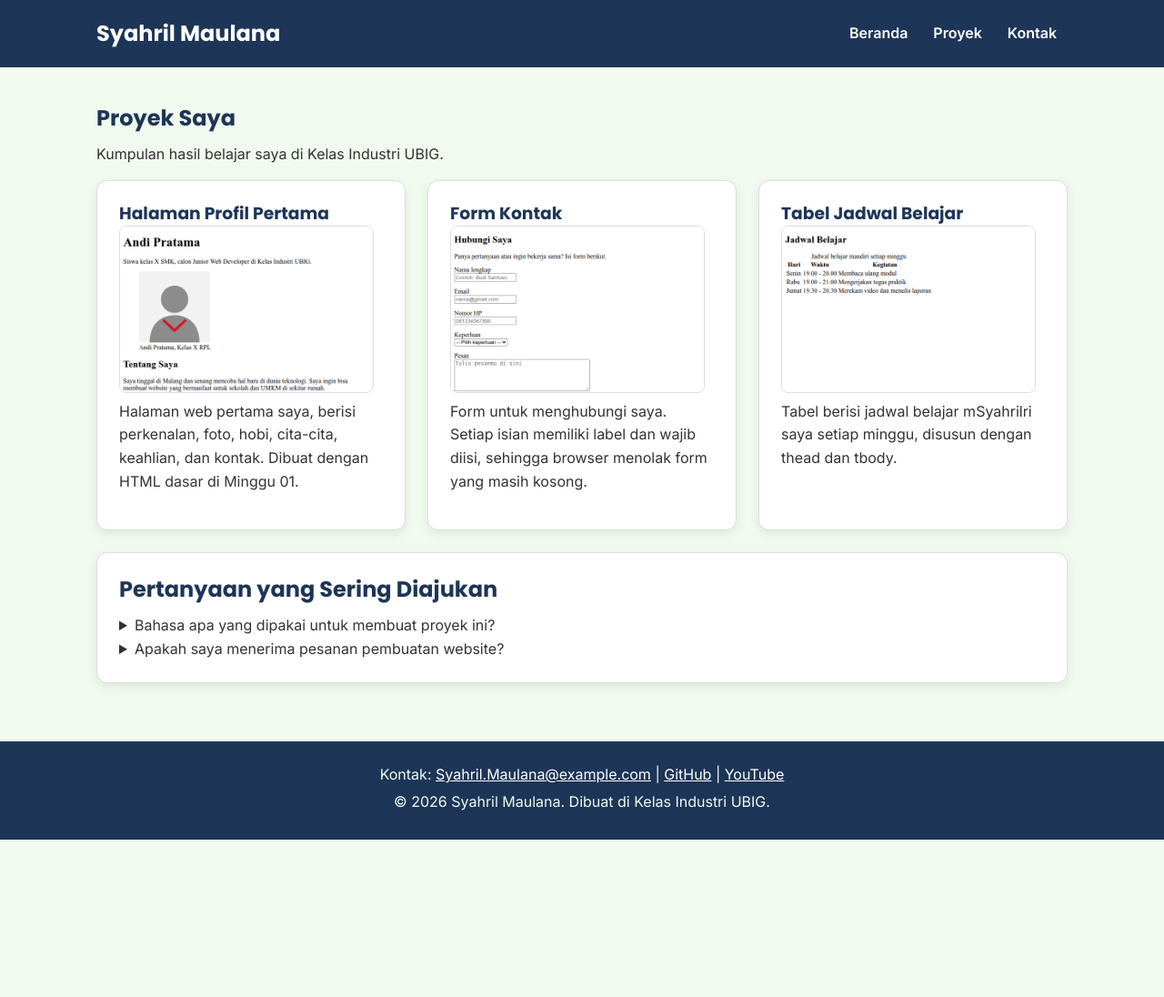
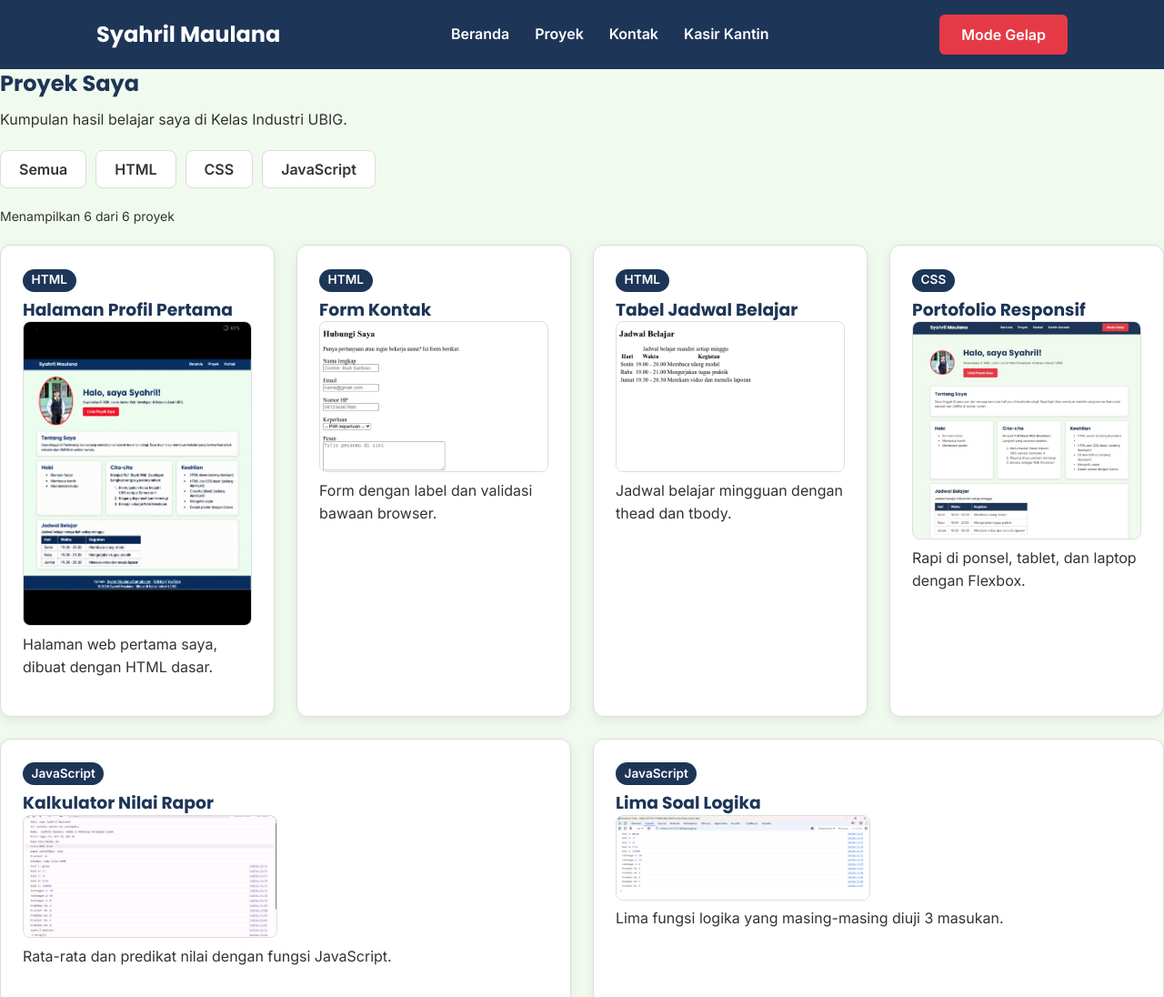
Before and after one commit to Ariiill/portofolio-aril2, a plain HTML site: page proyek.html in a window 1280 px wide. Shown: the top 1096 px of the page at 91% size. Before the commit the page ends 923 px from the top, so only its background shows below. Drawn offline with Linux system fonts and the light colour scheme.

Commit message:
kenaikan proyek

```diff
--- a/css/style.css
+++ b/css/style.css
@@ -1,4 +1,4 @@
-/* Gaya portofolio Syahril Maulana
+/* Gaya portofolio FadliAlfiyansyah
    Palet: #1D3557 (utama), #E63946 (aksen), #F1FAEE (latar)
    Huruf: Poppins (judul), Inter (isi)
    Tata letak: mobile first, titik ubah 768px (tablet) dan 1024px (laptop) */
@@ -14,18 +14,31 @@ img {
   height: auto;
 }
 
+
 /* 2. Dasar halaman: warna dan huruf */
+
+:root {
+  --warna-utama: #1D3557;
+  --warna-judul: #1D3557;
+  --warna-tautan: #E63946;
+  --warna-latar: #F1FAEE;
+  --warna-teks: #333333;
+  --warna-kartu: #FFFFFF;
+  --warna-garis: #DDDDDD;
+}
+
 body {
   font-family: "Inter", Arial, sans-serif;
   font-size: 1rem;
   line-height: 1.6;
-  color: #333333;
-  background-color: #F1FAEE;
+  color: var(--warna-teks);
+  background-color: var(--warna-latar);
+  transition: background-color 0.3s, color 0.3s;
 }
 
 h1, h2, h3 {
   font-family: "Poppins", Arial, sans-serif;
-  color: #1D3557;
+  color: var(--warna-judul);
   line-height: 1.3;
 }
 
@@ -38,8 +51,9 @@ p, ul, ol {
 }
 
 a {
-  color: #E63946;
+  color: var(--warna-tautan);
 }
+
 
 /* 3. Wadah, header, dan menu */
 .container {
@@ -117,6 +131,9 @@ main {
 }
 
 .hero img {
+  width: 130px;
+  height: 130px;
+  object-fit: cover;
   border: 4px solid #E63946;
   border-radius: 50%;
 }
@@ -136,10 +153,11 @@ main {
 }
 
 .kartu {
-  background-color: #FFFFFF;
+  background-color: var(--warna-kartu);
+  color: var(--warna-teks);
   padding: 1rem;
   margin-bottom: 1.5rem;
-  border: 1px solid #DDDDDD;
+  border: 1px solid var(--warna-garis);
   border-radius: 12px;
   box-shadow: 0 4px 12px rgba(0, 0, 0, 0.08);
 }
@@ -262,3 +280,86 @@ footer a {
     font-size: 2.75rem;
   }
 }
+
+/* 10. Tombol tema, filter dan kategori */
+.tombol-tema {
+  padding: 0.5rem 0.9rem;
+  border: 2px solid #FFFFFF;
+  color: #F1FAEE;
+  background-color: transparent;
+  font-size: 0.9rem;
+}
+/* 11. Tema gelap */
+
+body.gelap {
+  --warna-utama: #0B1526;
+  --warna-judul: #A8DADC;
+  --warna-tautan: #FF8A8A;
+  --warna-latar: #121A24;
+  --warna-teks: #E3E8EE;
+  --warna-kartu: #1C2836;
+  --warna-garis: #34465A;
+}
+/* keterangan karakter kontak */
+.keterangan {
+  font-size: 0.875rem;
+}
+/* Gaya tombol filter dan label kategori di bagian 10 */
+.filter {
+  display: flex;
+  flex-wrap: wrap;
+  gap: 0.5rem;
+  margin-bottom: 1rem;
+}
+.label {
+  display: inline-block;
+  padding: 0.1rem 0.6rem;
+  margin-bottom: 0.5rem;
+  border-radius: 999px;
+  background-color: #1D3557;
+  color: #FFFFFF;
+  font-size: 0.85rem;
+  font-weight: 600;
+}
+
+/* Filter proyek */
+.filter-proyek {
+  display: flex;
+  flex-wrap: wrap;
+  gap: 10px;
+  margin: 20px 0;
+}
+
+.filter-proyek button {
+  padding: 10px 20px;
+  border: 1px solid #DDDDDD;
+  border-radius: 8px;
+  background-color: #FFFFFF;
+  color: #333333;
+  font-family: inherit;
+  font-weight: 600;
+  cursor: pointer;
+  transition: 0.3s ease;
+}
+
+.filter-proyek button.aktif {
+  background-color: #E63946;
+  color: #FFFFFF;
+  border-color: #E63946;
+}
+
+.filter-proyek button:hover {
+  border-color: #E63946;
+  transform: translateY(-2px);
+}
+
+.filter-proyek button:focus-visible {
+  outline: 3px solid #E63946;
+  outline-offset: 3px;
+}
+
+#jumlah-proyek {
+  margin-bottom: 20px;
+  font-size: 14px;
+  color: var(--warna-teks);
+}
--- /dev/null
+++ b/js/button.js
@@ -0,0 +1,151 @@
+
+
+// 1. Daftar keahlian (halaman Beranda)
+const skills = [
+  { nama: "HTML", level: "Menengah" },
+  { nama: "CSS", level: "Menengah" },
+  { nama: "Git dan GitHub", level: "Dasar" },
+  { nama: "Desain poster dengan Canva", level: "Mahir" },
+];
+skills.push({ nama: "JavaScript", level: "Dasar" });
+
+console.log("syahril maulana:");
+console.table(skills);
+
+const daftarSkill = document.querySelector("#daftar-skill");
+const jumlahSkill = document.querySelector("#jumlah-skill");
+
+if (daftarSkill && jumlahSkill) {
+  skills.forEach((skill) => {
+    const item = document.createElement("li");
+    item.textContent = `${skill.nama} (${skill.level})`;
+    daftarSkill.appendChild(item);
+  });
+
+  jumlahSkill.textContent = `Ada ${skills.length} keahlian yang sedang saya kembangkan.`;
+}
+
+const hobi = ["Bermain futsal", "Membaca komik", "Mendesain poster"];
+for (const item of hobi) {
+  console.log(`Hobi saya: ${item}`);
+}
+console.log(`Jumlah hobi: ${hobi.length}`);
+
+// 2. Tema gelap (semua halaman)
+const tombolTema = document.querySelector("#tombol-tema");
+
+if (tombolTema) {
+  tombolTema.addEventListener("click", () => {
+    document.body.classList.toggle("gelap");
+    tombolTema.textContent = document.body.classList.contains("gelap")
+      ? "Mode Terang"
+      : "Mode Gelap";
+  });
+}
+
+// 3. Penghitung karakter pesan (halaman Kontak)
+const kotakPesan = document.querySelector("#pesan");
+const hitungKarakter = document.querySelector("#hitung-karakter");
+
+if (kotakPesan && hitungKarakter) {
+  kotakPesan.addEventListener("input", () => {
+    hitungKarakter.textContent = `${kotakPesan.value.length}/300 karakter`;
+  });
+}
+
+// 4. Daftar proyek dan filter (halaman Proyek)
+const proyek = [
+  {
+    judul: "Halaman Profil Pertama",
+    kategori: "HTML",
+    gambar: "img/profil.jpeg",
+    alt: "Tangkapan layar halaman profil Syahril Maulana",
+    deskripsi: "Halaman web pertama saya, dibuat dengan HTML dasar.",
+  },
+  {
+    judul: "Form Kontak",
+    kategori: "HTML",
+    gambar: "img/proyek-kontak.png",
+    alt: "Tangkapan layar form kontak berisi lima isian",
+    deskripsi: "Form dengan label dan validasi bawaan browser.",
+  },
+  {
+    judul: "Tabel Jadwal Belajar",
+    kategori: "HTML",
+    gambar: "img/proyek-jadwal.png",
+    alt: "Tangkapan layar tabel jadwal belajar mandiri",
+    deskripsi: "Jadwal belajar mingguan dengan thead dan tbody.",
+  },
+  {
+    judul: "Portofolio Responsif",
+    kategori: "CSS",
+    gambar: "img/portofolio-responsif.jpeg",
+    alt: "Tangkapan layar portofolio di ponsel dan laptop",
+    deskripsi: "Rapi di ponsel, tablet, dan laptop dengan Flexbox.",
+  },
+  {
+    judul: "Kalkulator Nilai Rapor",
+    kategori: "JavaScript",
+    gambar: "img/kalkulator-nilai.png",
+    alt: "Tangkapan layar hasil kalkulator nilai di Console",
+    deskripsi: "Rata-rata dan predikat nilai dengan fungsi JavaScript.",
+  },
+  {
+    judul: "Lima Soal Logika",
+    kategori: "JavaScript",
+    gambar: "img/soal-logika.png",
+    alt: "Tangkapan layar hasil uji lima soal logika",
+    deskripsi: "Lima fungsi logika yang masing-masing diuji 3 masukan.",
+  },
+];
+
+const daftarProyek = document.querySelector("#daftar-proyek");
+const jumlahProyek = document.querySelector("#jumlah-proyek");
+
+function buatKartu(item) {
+  return `
+    <article class="kartu">
+      <span class="label">${item.kategori}</span>
+      <h3>${item.judul}</h3>
+      <img src="${item.gambar}" alt="${item.alt}" width="280">
+      <p>${item.deskripsi}</p>
+    </article>`;
+}
+
+function tampilkanProyek(daftar) {
+  const semuaKartu = daftar.map((item) => buatKartu(item));
+  daftarProyek.innerHTML = semuaKartu.join("");
+  jumlahProyek.textContent = `Menampilkan ${daftar.length} dari ${proyek.length} proyek`;
+}
+
+function pasangFilter(idTombol, kategori) {
+  const tombol = document.querySelector(idTombol);
+
+  if (!tombol) {
+    return;
+  }
+
+  tombol.addEventListener("click", () => {
+    if (kategori === "Semua") {
+      tampilkanProyek(proyek);
+    } else {
+      tampilkanProyek(proyek.filter((item) => item.kategori === kategori));
+    }
+
+    const tombolAktif = document.querySelector(".tombol-filter.aktif");
+
+    if (tombolAktif) {
+      tombolAktif.classList.remove("aktif");
+    }
+
+    tombol.classList.add("aktif");
+  });
+}
+
+if (daftarProyek && jumlahProyek) {
+  tampilkanProyek(proyek);
+  pasangFilter("#filter-semua", "Semua");
+  pasangFilter("#filter-html", "HTML");
+  pasangFilter("#filter-css", "CSS");
+  pasangFilter("#filter-javascript", "JavaScript");
+}
--- a/proyek.html
+++ b/proyek.html
@@ -8,6 +8,10 @@
   <link rel="preconnect" href="https://fonts.gstatic.com" crossorigin>
   <link href="https://fonts.googleapis.com/css2?family=Inter:wght@400;600&family=Poppins:wght@600;700&display=swap" rel="stylesheet">
   <link rel="stylesheet" href="css/style.css">
+  <script src="js/latihan.js" defer></script>
+  <script src="js/logika.js" defer></script>
+  <script src="js/button.js" defer></script>
+  <script src="css/button.css"defer></script>
 </head>
 <body>
   <header>
@@ -18,6 +22,7 @@
           <li><a href="index.html">Beranda</a></li>
           <li><a href="proyek.html">Proyek</a></li>
           <li><a href="kontak.html">Kontak</a></li>
+          <li><a href="kantin.html">Kasir Kantin</a></li>
         </ul>
       </nav>
       <!-- Tantangan: menu ponsel yang bisa dibuka-tutup -->
@@ -28,53 +33,30 @@
             <li><a href="index.html">Beranda</a></li>
             <li><a href="proyek.html">Proyek</a></li>
             <li><a href="kontak.html">Kontak</a></li>
+            <li><a href="kantin.html">Kasir Kantin</a></li>
           </ul>
         </nav>
       </details>
+      <button type="button"id="tombol-tema">Mode Gelap</button>
     </div>
   </header>
 
-  <main>
-    <div class="container">
-      <section>
+  <section>
         <h2>Proyek Saya</h2>
         <p>Kumpulan hasil belajar saya di Kelas Industri UBIG.</p>
 
-        <div class="daftar-kartu">
-          <article class="kartu">
-            <h3>Halaman Profil Pertama</h3>
-            <img src="img/proyek-profil.png" alt="Tangkapan layar halaman profil Syahril Maulana" width="280">
-            <p>Halaman web pertama saya, berisi perkenalan, foto, hobi, cita-cita, keahlian, dan kontak. Dibuat dengan HTML dasar di Minggu 01.</p>
-          </article>
+        <div class="filter-proyek">
+          <button type="button" id="filter-semua">Semua</button>
+          <button type="button" id="filter-html">HTML</button>
+          <button type="button" id="filter-css">CSS</button>
+          <button type="button" id="filter-javascript">JavaScript</button>
+        </div>
 
-          <article class="kartu">
-            <h3>Form Kontak</h3>
-            <img src="img/proyek-kontak.png" alt="Tangkapan layar form kontak berisi nama, email, nomor HP, keperluan, dan pesan" width="280">
-            <p>Form untuk menghubungi saya. Setiap isian memiliki label dan wajib diisi, sehingga browser menolak form yang masih kosong.</p>
-          </article>
+        <p id="jumlah-proyek"></p>
 
-          <article class="kartu">
-            <h3>Tabel Jadwal Belajar</h3>
-            <img src="img/proyek-jadwal.png" alt="Tangkapan layar tabel jadwal belajar mSyahrilri" width="280">
-            <p>Tabel berisi jadwal belajar mSyahrilri saya setiap minggu, disusun dengan thead dan tbody.</p>
-          </article>
-        </div>
+        <!-- Daftar proyek dibuat oleh JavaScript -->
+        <div id="daftar-proyek" class="daftar-kartu"></div>
       </section>
-
-      <!-- FAQ dengan details dan summary -->
-      <section class="kartu">
-        <h2>Pertanyaan yang Sering Diajukan</h2>
-        <details>
-          <summary>Bahasa apa yang dipakai untuk membuat proyek ini?</summary>
-          <p>Semua proyek di halaman ini dibuat dengan HTML. Tampilannya akan saya rapikan dengan CSS mulai Minggu 03.</p>
-        </details>
-        <details>
-          <summary>Apakah saya menerima pesanan pembuatan website?</summary>
-          <p>Belum, saya masih belajar. Namun kamu tetap boleh menghubungi saya melalui halaman Kontak.</p>
-        </details>
-      </section>
-    </div>
-  </main>
 
   <footer>
     <p>Kontak: <a href="mailto:Syahril.Maulana@example.com">Syahril.Maulana@example.com</a> |
```
Also changed, not shown: index.html (+5 -0 lines), kantin.html (added, +90 -0 lines), kontak.html (+15 -7 lines), img/kalkulator-nilai.png (added), img/portofolio-responsif.jpeg (added), img/soal-logika.png (added).
